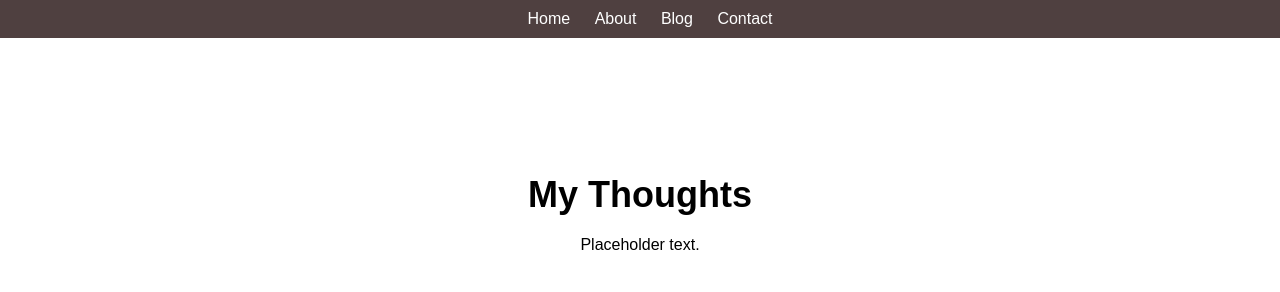
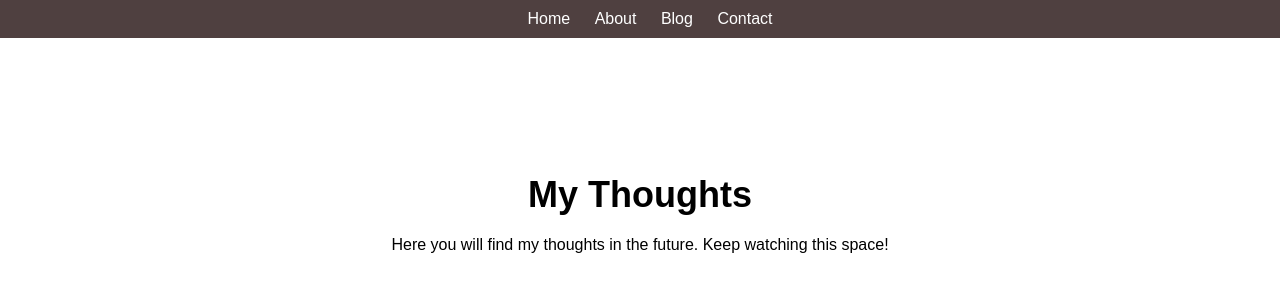
Before and after one commit to Till1983/project-se19-ss24, a plain HTML site: page posts.html in a window 1280 px wide. Drawn offline with Linux system fonts and the light colour scheme.

Commit message:
add text to the content section

```diff
--- a/posts.html
+++ b/posts.html
@@ -24,7 +24,7 @@
 
     <div class="content">
         <h1>My Thoughts</h1>
-        <p>Placeholder text.</p>
+        <p>Here you will find my thoughts in the future. Keep watching this space!</p>
     </div>
 </body>
 </html>
```
